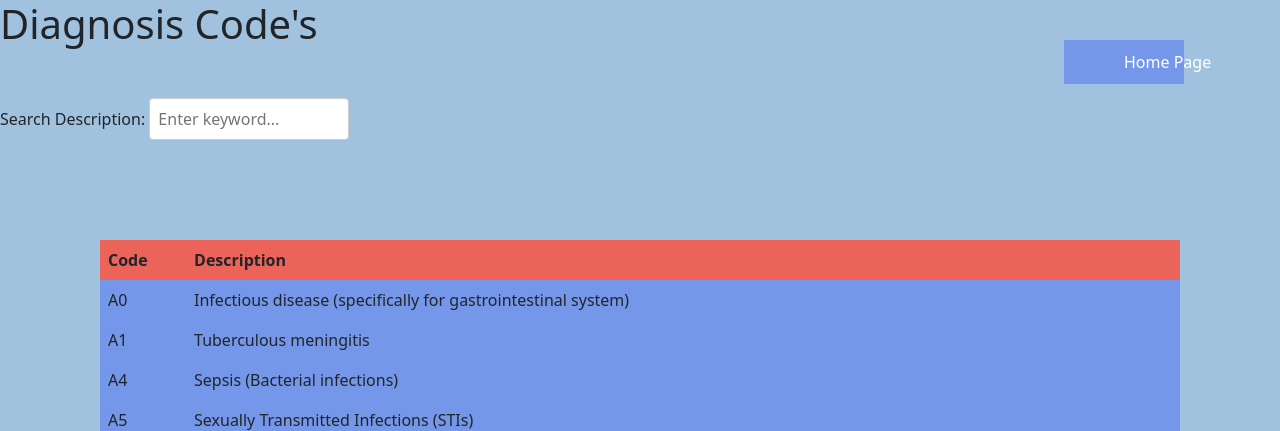
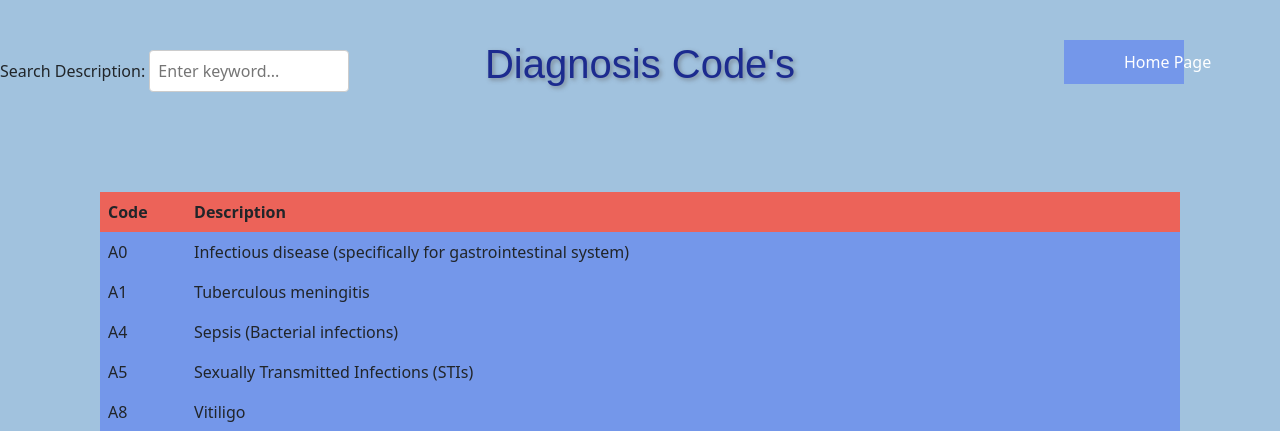
Before and after one commit to Yasmin-9/ClaimSights, a Flask app: page /diagnosis-page.html in a window 1280 px wide. Shown: the top 431 px of the page. Run offline with Flask 3, Linux system fonts and the light colour scheme; some libraries are stand-ins or nearby versions.

Commit message:
second page

```diff
--- a/Deployment/templates/next_page.html
+++ b/Deployment/templates/next_page.html
@@ -23,8 +23,10 @@
 
 <body>
 
-  <div class="header">
+  <div class="slogan">
     <h1> Diagnosis Code's</h1>
+    </div>
+    <div class="header">
     <button class="button-return" onclick="homePage()">Home Page</button>
   </div>
 
```
